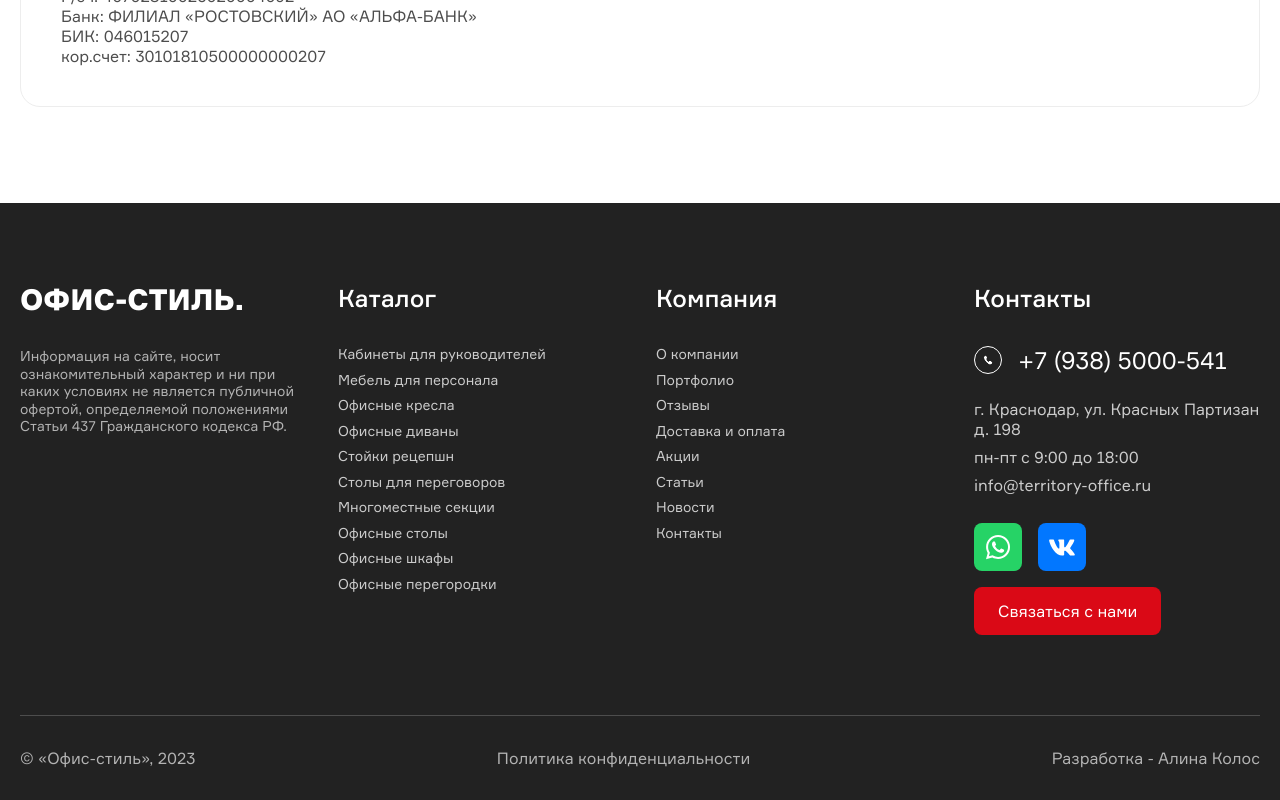
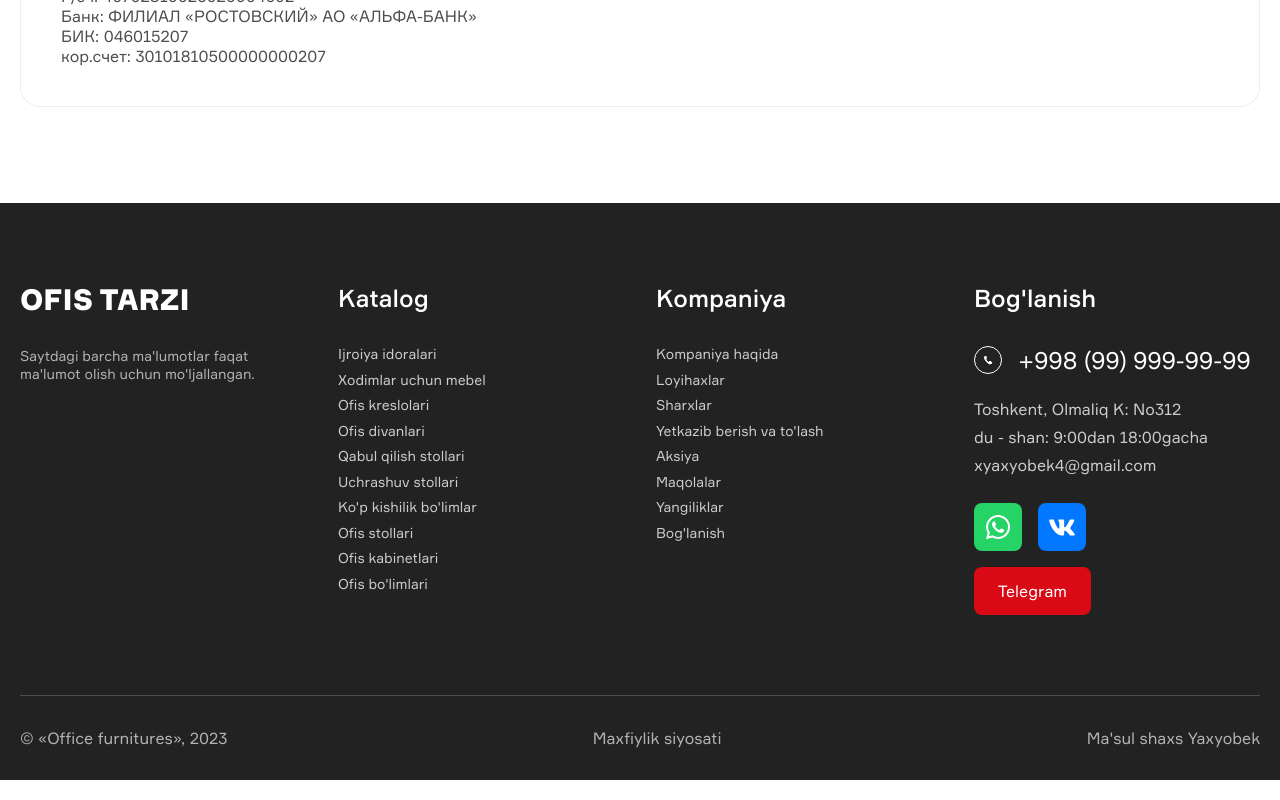
Before and after one commit to mryaxyobek/office-style, a React (Vite) app: page /contact in a window 1280 px wide. Shown: the part 1378-2178 px from the top of the page. Built offline with nearby package versions, Linux system fonts and the light colour scheme.

Commit message:
"footer" texts were translated into Uzbek

```diff
--- a/src/components/Footer.jsx
+++ b/src/components/Footer.jsx
@@ -12,45 +12,45 @@
                 <div className="grid grid-cols-4 gap-8 pb-20 max-1150:grid-cols-2 max-580:grid-cols-1 max-730:pb-14 max-360:pb-8">
                     {/* logo  */}
                     <div className='space-y-8 max-580:hidden'>
-                        <Link to='/' className='text-white leading-8 text-29px textblack'>ОФИС-СТИЛЬ.</Link>
-                        <p className="text-primary-gray-30 text-regular-14 max-w-336px">Информация на сайте, носит ознакомительный характер и ни при каких условиях не является публичной офертой, определяемой положениями Статьи 437 Гражданского кодекса РФ.</p>
+                        <Link to='/' className='text-white leading-8 text-29px textblack'>OFIS TARZI</Link>
+                        <p className="text-primary-gray-30 text-regular-14 max-w-336px">Saytdagi barcha ma'lumotlar faqat ma'lumot olish uchun mo'ljallangan.</p>
                     </div>
 
                     {/* catalog  */}
                     <div className='space-y-8'>
                         {/* title  */}
-                        <h3 className="text-medium-24 text-white">Каталог</h3>
+                        <h3 className="text-medium-24 text-white">Katalog</h3>
                         {/* list  */}
                         <ul className="space-y-2 text-regular-14 text-primary-gray-20">
                             <li>
-                                <Link to='/'>Кабинеты для руководителей</Link>
+                                <Link to='/'>Ijroiya idoralari</Link>
                             </li>
                             <li>
-                                <Link to='/'>Мебель для персонала</Link>
+                                <Link to='/'>Xodimlar uchun mebel</Link>
                             </li>
                             <li>
-                                <Link to='/'>Офисные кресла</Link>
+                                <Link to='/'>Ofis kreslolari</Link>
                             </li>
                             <li>
-                                <Link to='/'>Офисные диваны</Link>
+                                <Link to='/'>Ofis divanlari</Link>
                             </li>
                             <li>
-                                <Link to='/'>Стойки рецепшн</Link>
+                                <Link to='/'>Qabul qilish stollari</Link>
                             </li>
                             <li>
-                                <Link to='/'>Столы для переговоров</Link>
+                                <Link to='/'>Uchrashuv stollari</Link>
                             </li>
                             <li>
-                                <Link to='/'>Многоместные секции</Link>
+                                <Link to='/'>Ko'p kishilik bo'limlar</Link>
                             </li>
                             <li>
-                                <Link to='/'>Офисные столы</Link>
+                                <Link to='/'>Ofis stollari</Link>
                             </li>
                             <li>
-                                <Link to='/'>Офисные шкафы</Link>
+                                <Link to='/'>Ofis kabinetlari</Link>
                             </li>
                             <li>
-                                <Link to='/'>Офисные перегородки</Link>
+                                <Link to='/'>Ofis bo'limlari</Link>
                             </li>
                         </ul>
                     </div>
@@ -58,32 +58,32 @@
                     {/* company */}
                     <div className='space-y-8'>
                         {/* title  */}
-                        <h3 className="text-medium-24 text-white">Компания</h3>
+                        <h3 className="text-medium-24 text-white">Kompaniya</h3>
                         {/* list  */}
                         <ul className="space-y-2 text-regular-14 text-primary-gray-20">
                             <li>
-                                <Link to='/about-company'>О компании</Link>
+                                <Link to='/about-company'>Kompaniya haqida</Link>
                             </li>
                             <li>
-                                <Link to='/portfolio'>Портфолио</Link>
+                                <Link to='/portfolio'>Loyihaxlar</Link>
                             </li>
                             <li>
-                                <Link to='/reviews'>Отзывы</Link>
+                                <Link to='/reviews'>Sharxlar</Link>
                             </li>
                             <li>
-                                <Link to='/about-payment'>Доставка и оплата</Link>
+                                <Link to='/about-payment'>Yetkazib berish va to'lash</Link>
                             </li>
                             <li>
-                                <Link to='/akciya'>Акции</Link>
+                                <Link to='/akciya'>Aksiya</Link>
                             </li>
                             <li>
-                                <Link to='/articles'>Статьи</Link>
+                                <Link to='/articles'>Maqolalar</Link>
                             </li>
                             <li>
-                                <Link to='/news'>Новости</Link>
+                                <Link to='/news'>Yangiliklar</Link>
                             </li>
                             <li>
-                                <Link to='/contact'>Контакты</Link>
+                                <Link to='/contact'>Bog'lanish</Link>
                             </li>
                         </ul>
                     </div>
@@ -91,32 +91,32 @@
                     {/* contact */}
                     <div className='space-y-8'>
                         {/* title  */}
-                        <h3 className="text-medium-24 text-white">Контакты</h3>
+                        <h3 className="text-medium-24 text-white">Bog'lanish</h3>
 
                         {/* main  */}
                         <div>
                             {/* tel */}
-                            <a target='_blank' href='tel:+79385000541' className="flex-center mb-6">
+                            <a target='_blank' href='tel:+998999999999' className="flex-center mb-6">
                                 <img width={28} height={28} src={telephone} alt="telephone icon" className="w-7 h-7 p-2 rounded-full border border-white mr-4" />
-                                <span className="text-regular-24 text-white">+7 (938) 5000-541</span>
+                                <span className="text-regular-24 text-white">+998 (99) 999-99-99</span>
                             </a>
                             {/* address  */}
                             <div className="flex flex-col space-y-2 text-regular-16 text-primary-gray-20 mb-7">
-                                <address className='not-italic'>г. Краснодар, ул. Красных Партизан д. 198</address>
-                                <span className="inline-block">пн-пт с 9:00 до 18:00</span>
-                                <a href="mailto:info@territory-office.ru" target='_blank' className="inline-block">info@territory-office.ru</a>
+                                <address className='not-italic'>Toshkent, Olmaliq K: No312</address>
+                                <span className="inline-block">du - shan: 9:00dan 18:00gacha</span>
+                                <a href="mailto:xyaxyobek4@gmail.com" target='_blank' className="inline-block">xyaxyobek4@gmail.com</a>
                             </div>
                             {/* social  */}
                             <div className="flex-start space-x-4 max-1400:flex-col max-1400:space-x-0 max-1400:space-y-4 max-1150:flex-row max-1150:space-y-0 max-1150:space-x-4 max-730:space-x-0 max-730:space-y-4 max-730:flex-col max-580:flex-row max-580:space-x-4 max-580:space-y-0 max-360:flex-col max-360:space-x-0 max-360:space-y-4">
                                 <div className="flex space-x-4">
                                     <a href="https://example.com" target='_blank' className="flex-center justify-center rounded-lg w-12 h-12 bg-secondary-whatsapp">
-                                        <img width={32} height={32} src={whatsapp} alt="" className="" />
+                                        <img width={32} height={32} src={whatsapp} alt="whatsapp logo" className="" />
                                     </a>
                                     <a href="https://example.com" target='_blank' className="flex-center justify-center rounded-lg w-12 h-12 bg-secondary-vk">
-                                        <img width={26} height={17} src={vk} alt="" className="" />
+                                        <img width={26} height={17} src={vk} alt="vk app logo" className="" />
                                     </a>
                                 </div>
-                                <a href="https://example.com" target='_blank' className="red-btn py-3.5 px-6 text-regular-16">Связаться с нами</a>
+                                <a href="https://example.com" target='_blank' className="red-btn py-3.5 px-6 text-regular-16">Telegram</a>
                             </div>
                         </div>
                     </div>
@@ -124,9 +124,9 @@
 
                 {/* bottom  */}
                 <div className="flex-c-b pt-8 text-primary-gray-30 border-t border-primary-gray-70 max-730:flex-col max-730:space-y-2.5 max-580:items-start">
-                    <p className='text-regular-16'>© «Офис-стиль», 2023</p>
-                    <p className='text-regular-16'>Политика конфиденциальности</p>
-                    <p className='text-regular-16'>Разработка - Алина Колос</p>
+                    <p className='text-regular-16'>© «Office furnitures», 2023</p>
+                    <a href='#' className='text-regular-16'>Maxfiylik siyosati</a>
+                    <a href='https://t.me/mryaxyobek' target='_blank' className='text-regular-16'>Ma'sul shaxs Yaxyobek</a>
                 </div>
             </div>
         </footer>
```
